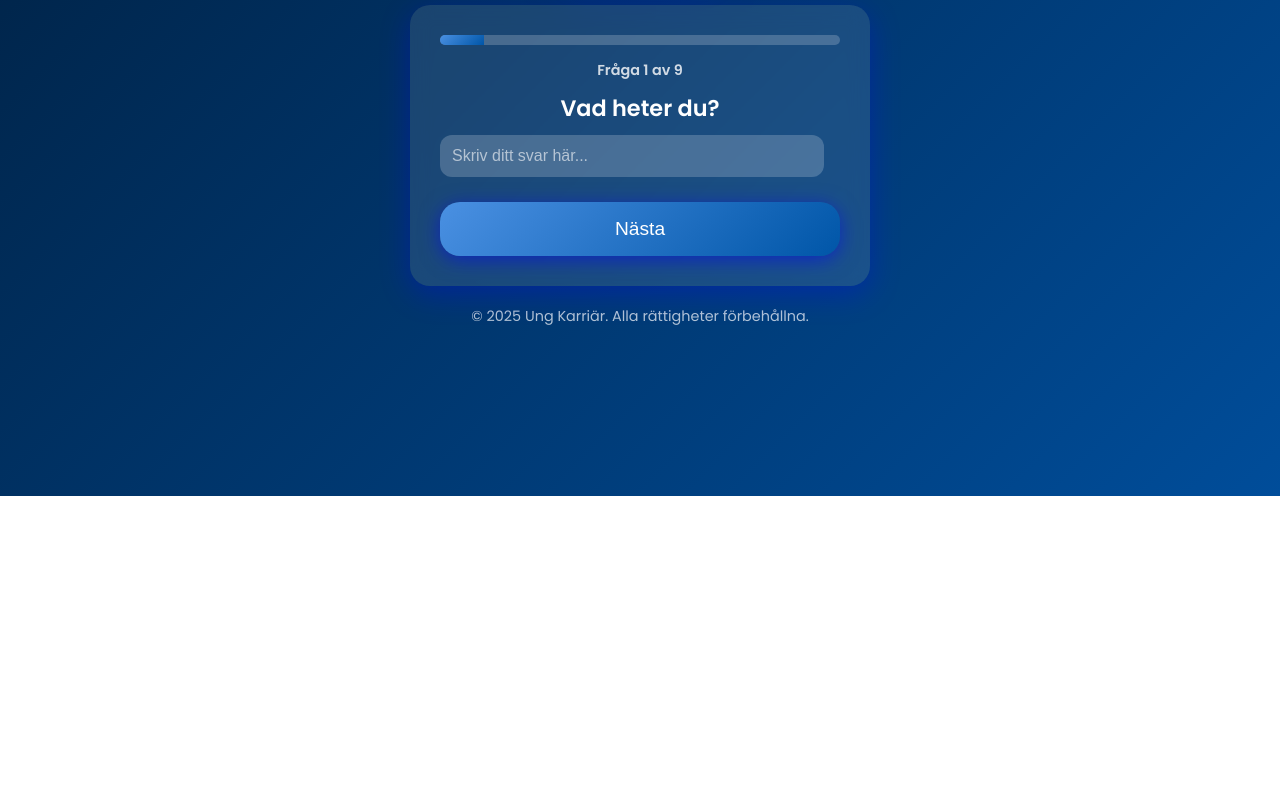
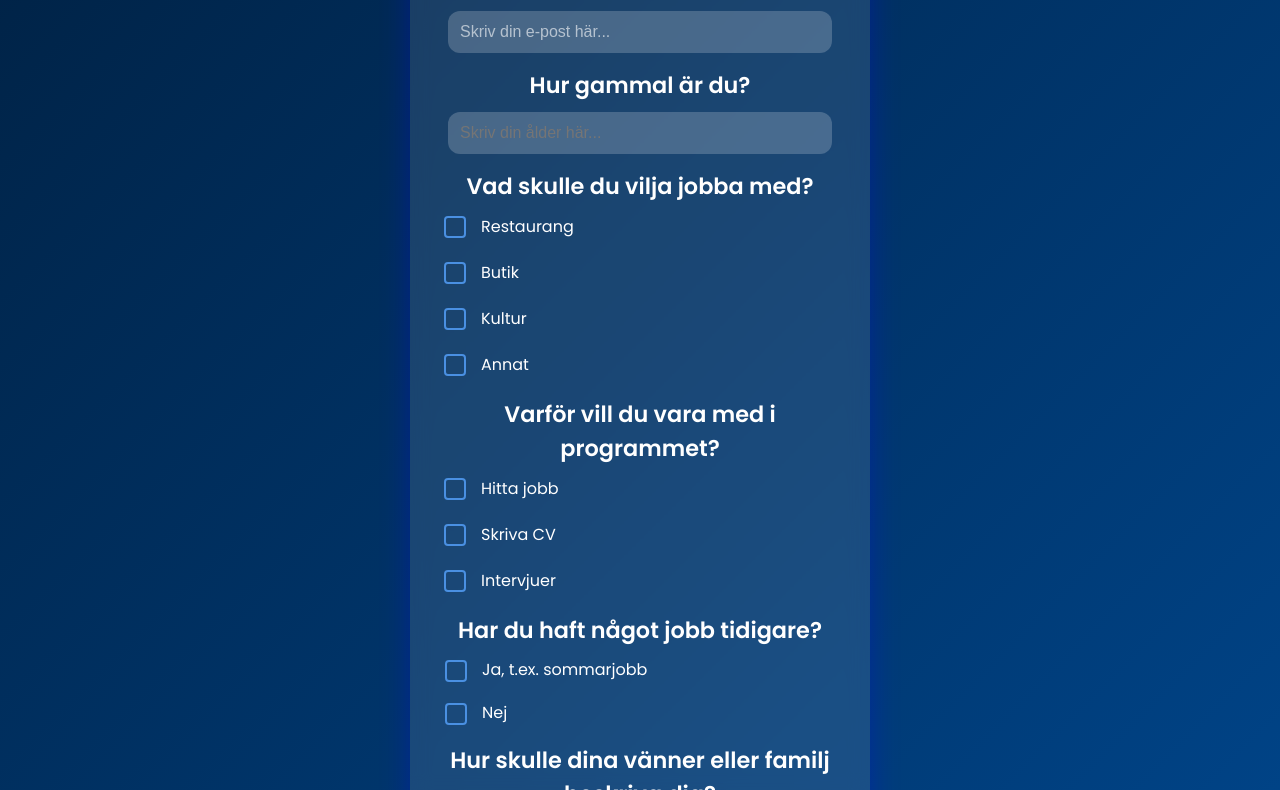
Before and after one commit to qreamy/Ung-Karri-r, a plain HTML site: page index.html in a window 1280 px wide. Shown: the part 304-1094 px from the top of the page. Before the commit the page ends 800 px from the top, so only its background shows below. Drawn offline with Linux system fonts and the light colour scheme.

Commit message:
Update index.html

```diff
--- a/index.html
+++ b/index.html
@@ -71,7 +71,7 @@
       color: #ffffff;
     }
 
-    input[type="text"], input[type="email"] {
+    input[type="text"], input[type="email"], textarea, input[type="number"] {
       width: 90%;
       padding: 12px;
       border-radius: 12px;
@@ -123,6 +123,10 @@
       line-height: 1.5;
     }
 
+    textarea {
+      resize: none;
+    }
+
     button {
       background: linear-gradient(135deg, #4A90E2, #0056A8);
       border: none;
@@ -148,22 +152,6 @@
       font-size: 0.9rem;
       color: rgba(255, 255, 255, 0.7);
     }
-
-    /* Tack-sida stil */
-    .thank-you {
-      text-align: center;
-      padding: 50px;
-      color: #fff;
-    }
-
-    .thank-you h1 {
-      font-size: 2.4rem;
-      margin-bottom: 20px;
-    }
-
-    .thank-you p {
-      font-size: 1.2rem;
-    }
   </style>
 </head>
 <body>
@@ -172,181 +160,59 @@
   </div>
 
   <div class="container">
-    <div class="progress-container">
-      <div class="progress-bar" id="progress-bar"></div>
-    </div>
-    <div class="progress-summary">
-      Fråga <span id="current-question-number">1</span> av <span id="total-questions">9</span>
-    </div>
-    <form id="quiz-form" action="https://formspree.io/f/xeoejqnp" method="POST">
-      <div id="question-container">
-        <div class="question" id="question">Vad heter du?</div>
-        <input type="text" id="answer" placeholder="Skriv ditt namn här..." />
-      </div>
+    <form action="https://formspree.io/f/xeoejqnp" method="POST">
+      <!-- Fråga 1 -->
+      <div class="question">Vad heter du?</div>
+      <input type="text" name="name" placeholder="Skriv ditt namn här..." required />
 
-      <div class="options" id="options-container" style="display: none;"></div>
-      <input type="text" id="other-input" class="other-input" placeholder="Skriv ditt svar här..." style="display:none;" />
+      <!-- Fråga 2 -->
+      <div class="question">Vad är din e-postadress?</div>
+      <input type="email" name="email" placeholder="Skriv din e-post här..." required />
 
-      <button type="button" id="next-btn">Nästa</button>
+      <!-- Fråga 3 -->
+      <div class="question">Hur gammal är du?</div>
+      <input type="number" name="age" placeholder="Skriv din ålder här..." required />
+
+      <!-- Fråga 4 -->
+      <div class="question">Vad skulle du vilja jobba med?</div>
+      <label><input type="checkbox" name="job_preference" value="Restaurang" /> Restaurang</label>
+      <label><input type="checkbox" name="job_preference" value="Butik" /> Butik</label>
+      <label><input type="checkbox" name="job_preference" value="Kultur" /> Kultur</label>
+      <label><input type="checkbox" name="job_preference" value="Annat" /> Annat</label>
+
+      <!-- Fråga 5 -->
+      <div class="question">Varför vill du vara med i programmet?</div>
+      <label><input type="checkbox" name="reason" value="Hitta jobb" /> Hitta jobb</label>
+      <label><input type="checkbox" name="reason" value="CV" /> Skriva CV</label>
+      <label><input type="checkbox" name="reason" value="Intervjuer" /> Intervjuer</label>
+
+      <!-- Fråga 6 -->
+      <div class="question">Har du haft något jobb tidigare?</div>
+      <label><input type="radio" name="previous_job" value="Ja" /> Ja, t.ex. sommarjobb</label>
+      <label><input type="radio" name="previous_job" value="Nej" /> Nej</label>
+
+      <!-- Fråga 7 -->
+      <div class="question">Hur skulle dina vänner eller familj beskriva dig?</div>
+      <label><input type="checkbox" name="description" value="Ambitiös" /> Ambitiös</label>
+      <label><input type="checkbox" name="description" value="Hjälpsam" /> Hjälpsam</label>
+      <label><input type="checkbox" name="description" value="Kreativ" /> Kreativ</label>
+
+      <!-- Fråga 8 -->
+      <div class="question">Om vi väljer dig, är du redo att lägga några timmar i veckan på programmet?</div>
+      <label><input type="radio" name="commitment" value="Ja" /> Ja</label>
+      <label><input type="radio" name="commitment" value="Kanske" /> Kanske</label>
+
+      <!-- Fråga 9 -->
+      <div class="question">Finns det något annat vi borde veta om dig?</div>
+      <textarea name="other_info" placeholder="Skriv här..."></textarea>
+
+      <!-- Skicka -->
+      <button type="submit">Skicka</button>
     </form>
   </div>
 
   <footer>
     © 2025 Ung Karriär. Alla rättigheter förbehållna.
   </footer>
-
-  <script>
-    const questions = [
-      { question: "Vad heter du?", type: "text" },
-      { question: "Vad är din e-postadress?", type: "email" },
-      { question: "Hur gammal är du?", type: "text" },
-      {
-        question: "Vad skulle du vilja jobba med?",
-        type: "checkbox",
-        options: [
-          "Jag vet inte än.",
-          "Restaurang, café eller matlagning.",
-          "Butik, försäljning eller service.",
-          "Evenemang eller kultur.",
-          "Annat"
-        ]
-      },
-      {
-        question: "Varför vill du vara med i programmet?",
-        type: "checkbox",
-        options: [
-          "Jag vill ha hjälp att hitta ett jobb.",
-          "Jag vill veta hur jag skriver ett bra CV.",
-          "Jag vill bli bättre på intervjuer.",
-          "Jag vill känna mig tryggare när jag söker jobb.",
-          "Jag vet inte riktigt, men det låter spännande."
-        ]
-      },
-      {
-        question: "Har du haft något jobb tidigare?",
-        type: "radio",
-        options: [
-          "Ja, t.ex. sommarjobb eller extrajobb.",
-          "Nej, jag har aldrig jobbat förut."
-        ]
-      },
-      {
-        question: "Hur skulle dina vänner eller familj beskriva dig? (Välj upp till tre ord)",
-        type: "checkbox",
-        options: [
-          "Ambitiös",
-          "Hjälpsam",
-          "Kreativ",
-          "Ansvarstagande",
-          "Positiv",
-          "Nyfiken",
-          "Annat"
-        ]
-      },
-      {
-        question: "Om vi väljer dig, är du redo att lägga några timmar i veckan på programmet?",
-        type: "radio",
-        options: [
-          "Ja, jag är redo att satsa.",
-          "Kanske, jag vill veta mer först."
-        ]
-      },
-      {
-        question: "Finns det något annat vi borde veta om dig? (Frivillig fråga, kort svar)",
-        type: "text",
-        optional: true
-      }
-    ];
-
-    let currentQuestionIndex = 0;
-    const questionElement = document.getElementById("question");
-    const answerElement = document.getElementById("answer");
-    const optionsContainer = document.getElementById("options-container");
-    const progressBar = document.getElementById("progress-bar");
-    const nextButton = document.getElementById("next-btn");
-    const currentQuestionNumber = document.getElementById("current-question-number");
-
-    nextButton.addEventListener("click", goToNextQuestion);
-
-    document.addEventListener("keydown", (e) => {
-      if (e.key === "Enter") {
-        e.preventDefault();
-        goToNextQuestion();
-      }
-    });
-
-    function goToNextQuestion() {
-      const currentQuestion = questions[currentQuestionIndex];
-
-      if (currentQuestion.type === "text" || currentQuestion.type === "email") {
-        if (answerElement.value.trim() === "" && !currentQuestion.optional) {
-          alert("Vänligen fyll i ett svar innan du går vidare.");
-          return;
-        }
-      } else if (currentQuestion.type === "checkbox" || currentQuestion.type === "radio") {
-        const selectedOptions = getCheckedOptions();
-        if (selectedOptions.length === 0 && !currentQuestion.optional) {
-          alert("Vänligen välj minst ett alternativ.");
-          return;
-        }
-      }
-
-      currentQuestionIndex++;
-      if (currentQuestionIndex < questions.length) {
-        loadQuestion();
-      } else {
-        showCompletionMessage();
-      }
-    }
-
-    function loadQuestion() {
-      const currentQuestion = questions[currentQuestionIndex];
-      questionElement.textContent = currentQuestion.question;
-      currentQuestionNumber.textContent = currentQuestionIndex + 1;
-      updateProgressBar();
-
-      if (currentQuestion.type === "text" || currentQuestion.type === "email") {
-        answerElement.style.display = "block";
-        optionsContainer.style.display = "none";
-        answerElement.value = "";
-        answerElement.placeholder =
-          currentQuestion.type === "text"
-            ? "Skriv ditt svar här..."
-            : "Skriv din e-postadress här...";
-      } else {
-        answerElement.style.display = "none";
-        optionsContainer.style.display = "block";
-        optionsContainer.innerHTML = currentQuestion.options
-          .map(
-            (option, index) => `
-            <label>
-              <input type="${currentQuestion.type}" name="option" value="${option}" />
-              <span>${option}</span>
-            </label>`
-          )
-          .join("");
-      }
-    }
-
-    function getCheckedOptions() {
-      const checkedInputs = document.querySelectorAll('input[name="option"]:checked');
-      return Array.from(checkedInputs).map((input) => input.value);
-    }
-
-    function updateProgressBar() {
-      const progress = ((currentQuestionIndex + 1) / questions.length) * 100;
-      progressBar.style.width = `${progress}%`;
-    }
-
-    function showCompletionMessage() {
-      document.body.innerHTML = `
-        <div class="thank-you">
-          <h1>Tack för att du fyllde i formuläret!</h1>
-          <p>Vi har tagit emot din information och kommer att kontakta dig inom kort.</p>
-        </div>`;
-    }
-
-    loadQuestion();
-  </script>
 </body>
 </html>
```
